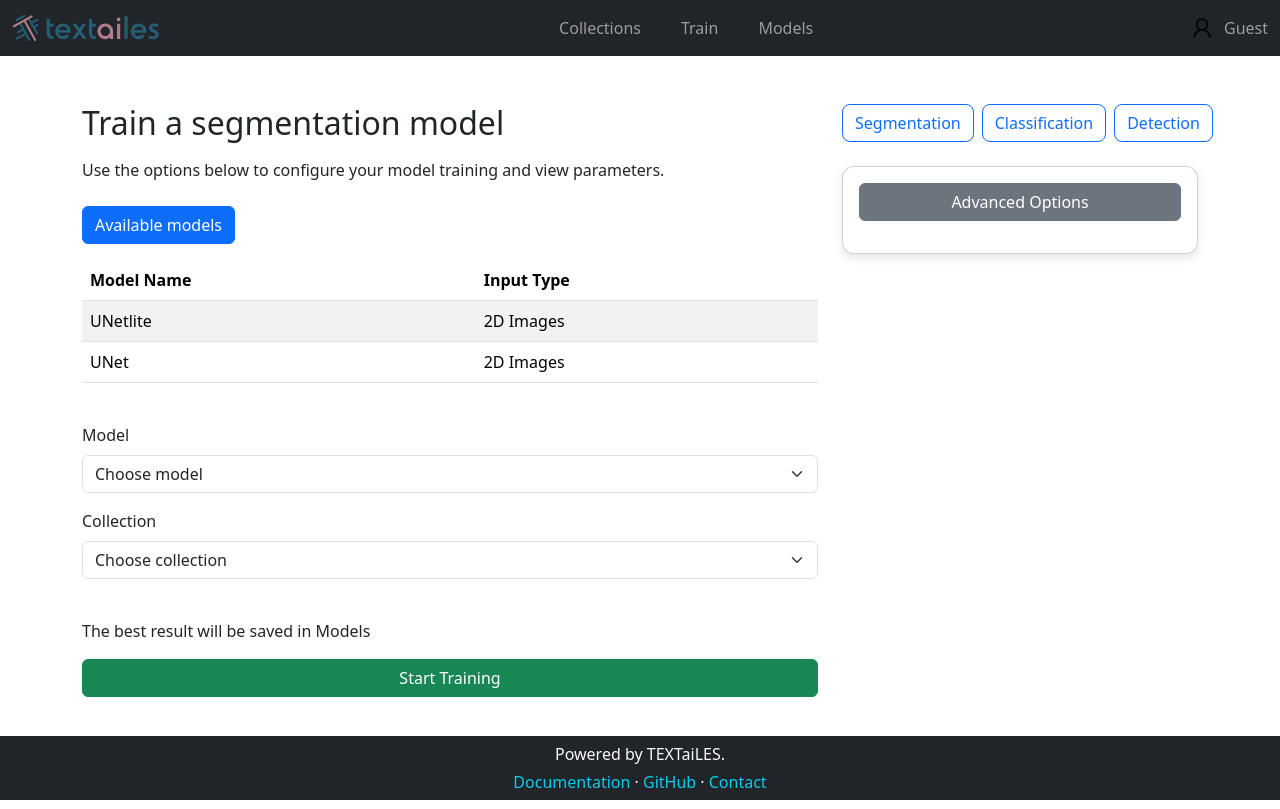
After one commit to Xenobii/thothmalthia, a Flask app: page /train_model in a window 1280 px wide. The commit adds this page. Run offline with Flask 3, Linux system fonts and the light colour scheme.

Commit message:
train page

```diff
--- a/app.py
+++ b/app.py
@@ -1,4 +1,4 @@
-from flask import Flask, render_template
+from flask import Flask, render_template, request
 
 app = Flask(__name__)
 
@@ -8,5 +8,51 @@ def index():
     return render_template("index.html")
 
 
+@app.route('/train_model', methods=['GET'])
+def train_model():
+    mode = request.args.get("category")
+    MODE_INFO = {
+        "segmentation": {
+            "models": [
+                ("UNetlite", "2D Images"),
+                ("UNet", "2D Images")
+            ]
+        },
+        "detection": {
+            "models": [
+                ("UNetlite", "2D Images"),
+                ("UNet", "2D Images")
+            ]
+        },
+        "classification": {
+            "models": [
+                ("UNetlite", "2D Images"),
+                ("UNet", "2D Images")
+            ]
+        },
+    }
+    if mode is None:
+        mode = "segmentation"
+
+    data = MODE_INFO[mode]
+
+    return render_template(
+        "train_model.html",
+        mode            = mode,
+        model_list      = data["models"],
+        collection_list = []
+    )
+
+
+@app.route('/collections')
+def collections():
+    return render_template("collections.html")
+
+
+@app.route('/models')
+def models():
+    return render_template("models.html")
+
+
 if __name__ == "__main__":
     app.run(debug=True)
--- a/static/css/style.css
+++ b/static/css/style.css
@@ -81,8 +81,8 @@ main.flex-grow-1 {
 
 /* variants */
 .btn-a { background: linear-gradient(135deg, #667eea 0%, #764ba2 100%); }
-.btn-b { background: linear-gradient(135deg, #f093fb 0%, #f5576c 100%); }
-.btn-c { background: linear-gradient(135deg, #4facfe 0%, #00f2fe 100%); }
+.btn-b { background: linear-gradient(135deg, #e690de 0%, #ff5f74 100%); }
+.btn-c { background: linear-gradient(135deg, #83a1e0 0%, #40dba8 100%); }
 
 /* dropdown menu custom */
 .dropdown-menu-custom {
@@ -112,3 +112,26 @@ main.flex-grow-1 {
     .dropdown-card { width: 100%; max-width: 340px; }
     .hero-subtitle { padding-left: 1rem; padding-right: 1rem; }
 }
+
+/* Ensure table collapse looks smooth */
+#tableCollapse {
+    transition: all 0.3s ease;
+}
+
+/* Modern button spacing */
+.btn-outline-primary {
+    border-radius: 0.5rem;
+}
+
+/* Card styling */
+.card {
+    border-radius: 0.75rem;
+    box-shadow: 0 4px 10px rgba(0,0,0,0.1);
+}
+
+/* Responsive adjustments */
+@media (max-width: 991px) {
+    .col-lg-8, .col-lg-4 {
+        margin-bottom: 2rem;
+    }
+}
--- a/templates/base.html
+++ b/templates/base.html
@@ -44,23 +44,23 @@
 
             <!-- Button 1 -->
             <li class="nav-item">
-            <a class="nav-link d-flex flex-column align-items-center" href="#">
-                Link1
-            </a>
+                <a class="nav-link d-flex flex-column align-items-center" href="{{ url_for('collections') }}">
+                    Collections
+                </a>
             </li>
 
             <!-- Button 2 -->
             <li class="nav-item">
-            <a class="nav-link d-flex flex-column align-items-center" href="#">
-                Link2
-            </a>
+                <a class="nav-link d-flex flex-column align-items-center" href="{{ url_for('train_model') }}">
+                    Train
+                </a>
             </li>
 
             <!-- Button 3 -->
             <li class="nav-item">
-            <a class="nav-link d-flex flex-column align-items-center" href="#">
-                Link3
-            </a>
+                <a class="nav-link d-flex flex-column align-items-center" href="{{ url_for('models')}}">
+                    Models
+                </a>
             </li>
 
         </ul>
--- /dev/null
+++ b/templates/train_model.html
@@ -0,0 +1,110 @@
+{% extends "base.html" %}
+
+{% block title %}Train Model{% endblock %}
+
+{% block content %}
+<div class="container my-5">
+    <div class="row">
+        <!-- Left / Main Content (70%) -->
+        <div class="col-lg-8 d-flex flex-column justify-content-center">
+
+            <!-- Title and text -->
+            <h2 class="mb-3">Train a {{ mode }} model</h2>
+            <p class="mb-4">Use the options below to configure your model training and view parameters.</p>
+
+            <!-- Collapsible table -->
+            <div class="mb-4">
+                <button class="btn btn-primary mb-2" type="button" data-bs-toggle="collapse" data-bs-target="#tableCollapse" aria-expanded="true" aria-controls="tableCollapse">
+                    Available models
+                </button>
+                <div class="collapse show" id="tableCollapse">
+                    <table class="table table-striped mt-2">
+                        <thead>
+                            <tr>
+                                <th>Model Name</th>
+                                <th>Input Type</th>
+                            </tr>
+                        </thead>
+                        <tbody>
+                            {% for name, type in model_list %}
+                            <tr>
+                                <td>{{ name }}</td>
+                                <td>{{ type }}</td>
+                            </tr>
+                            {% endfor %}
+                        </tbody>
+                    </table>
+                </div>
+            </div>
+
+            <!-- Options with dropdowns -->
+            <div class="mb-3">
+                <label for="modelSelect" class="form-label">Model</label>
+                <select class="form-select mb-3" id="modelSelect">
+                    <option selected>Choose model</option>
+                    {% for name, _ in model_list %}
+                    <option>{{ name }}</option>
+                    {% endfor %}
+                </select>
+
+                <label for="collectionSelect" class="form-label">Collection</label>
+                <select class="form-select" id="collectionSelect">
+                    <option selected>Choose collection</option>
+                    {% for name in collection_list %}
+                    <option>{{ name }}</option>
+                    {% endfor %}
+                </select>
+            </div>
+
+            <!-- Text + button -->
+            <p class="mt-4">The best result will be saved in Models</p>
+            <button class="btn btn-success">Start Training</button>
+
+        </div>
+
+        <!-- Right Sidebar (30%) -->
+        <div class="col-lg-4">
+
+            <!-- Top container: three buttons -->
+            <div class="d-flex justify-content-between mb-4">
+
+                <a href="{{ url_for('train_model', category='segmentation') }}"
+                class="btn btn-outline-primary flex-fill me-2
+                        {% if category == 'segmentation' %}active{% endif %}">
+                    Segmentation
+                </a>
+
+                <a href="{{ url_for('train_model', category='classification') }}"
+                class="btn btn-outline-primary flex-fill me-2
+                        {% if category == 'classification' %}active{% endif %}">
+                    Classification
+                </a>
+
+                <a href="{{ url_for('train_model', category='detection') }}"
+                class="btn btn-outline-primary flex-fill
+                        {% if category == 'detection' %}active{% endif %}">
+                    Detection
+                </a>
+
+            </div>
+
+            <!-- Bottom container: advanced options -->
+            <div class="card">
+                <div class="card-body">
+                    <button class="btn btn-secondary w-100 mb-3" type="button" data-bs-toggle="collapse" data-bs-target="#advancedOptions" aria-expanded="false" aria-controls="advancedOptions">
+                        Advanced Options
+                    </button>
+                    <div class="collapse" id="advancedOptions">
+                        <ul class="list-group list-group-flush">
+                            <li class="list-group-item">Option A: Value</li>
+                            <li class="list-group-item">Option B: Value</li>
+                            <li class="list-group-item">Option C: Value</li>
+                        </ul>
+                    </div>
+                </div>
+            </div>
+
+        </div>
+    </div>
+</div>
+{% endblock %}
```
Also changed, not shown: templates/index.html (+17 -25 lines), templates/collections.html (added), templates/models.html (added).
